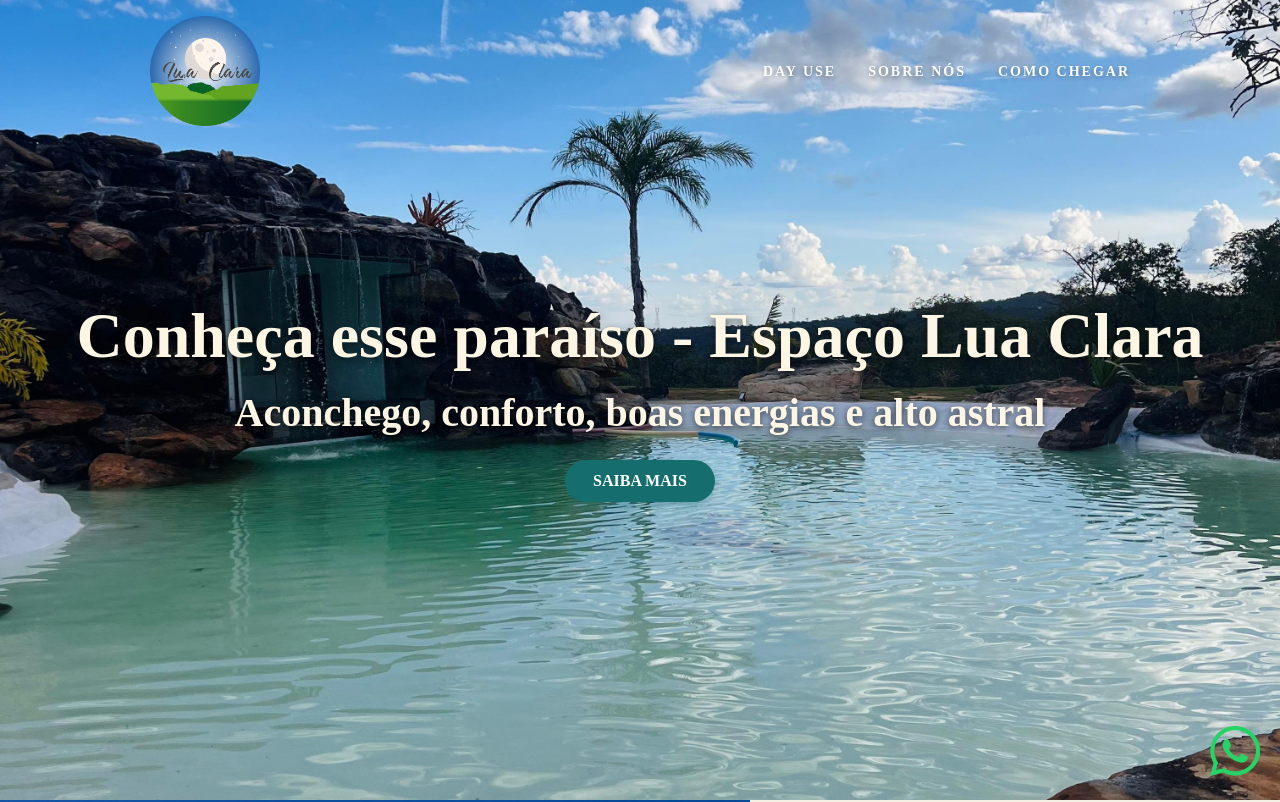
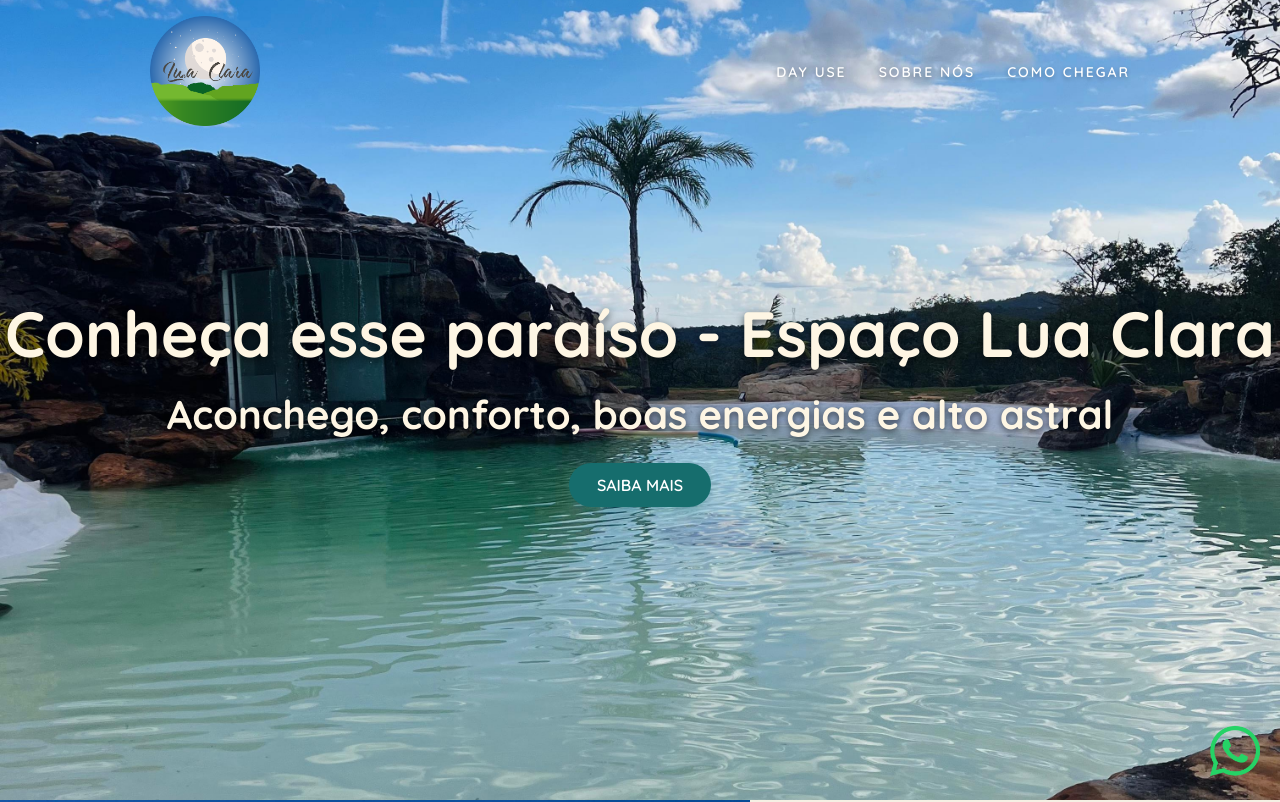
Before and after one commit to claragomes1/luaclara, a Next.js app: page / in a window 1280 px wide. Shown: the top 802 px of the page. Built offline with nearby package versions, Linux system fonts and the light colour scheme.

Commit message:
chore: use quicksand font

```diff
--- a/styles/globals.scss
+++ b/styles/globals.scss
@@ -1,8 +1,11 @@
+@import url('https://fonts.googleapis.com/css2?family=Alfa+Slab+One&family=Open+Sans:ital,wght@0,300..800;1,300..800&family=Quicksand:wght@300..700&display=swap');
+
 * {
   padding: 0;
   margin: 0;
   font-size: 100%;
   box-sizing: border-box;
+  font-family: 'Quicksand', 'Open Sans', sans-serif;
 }
 
 html {
```
